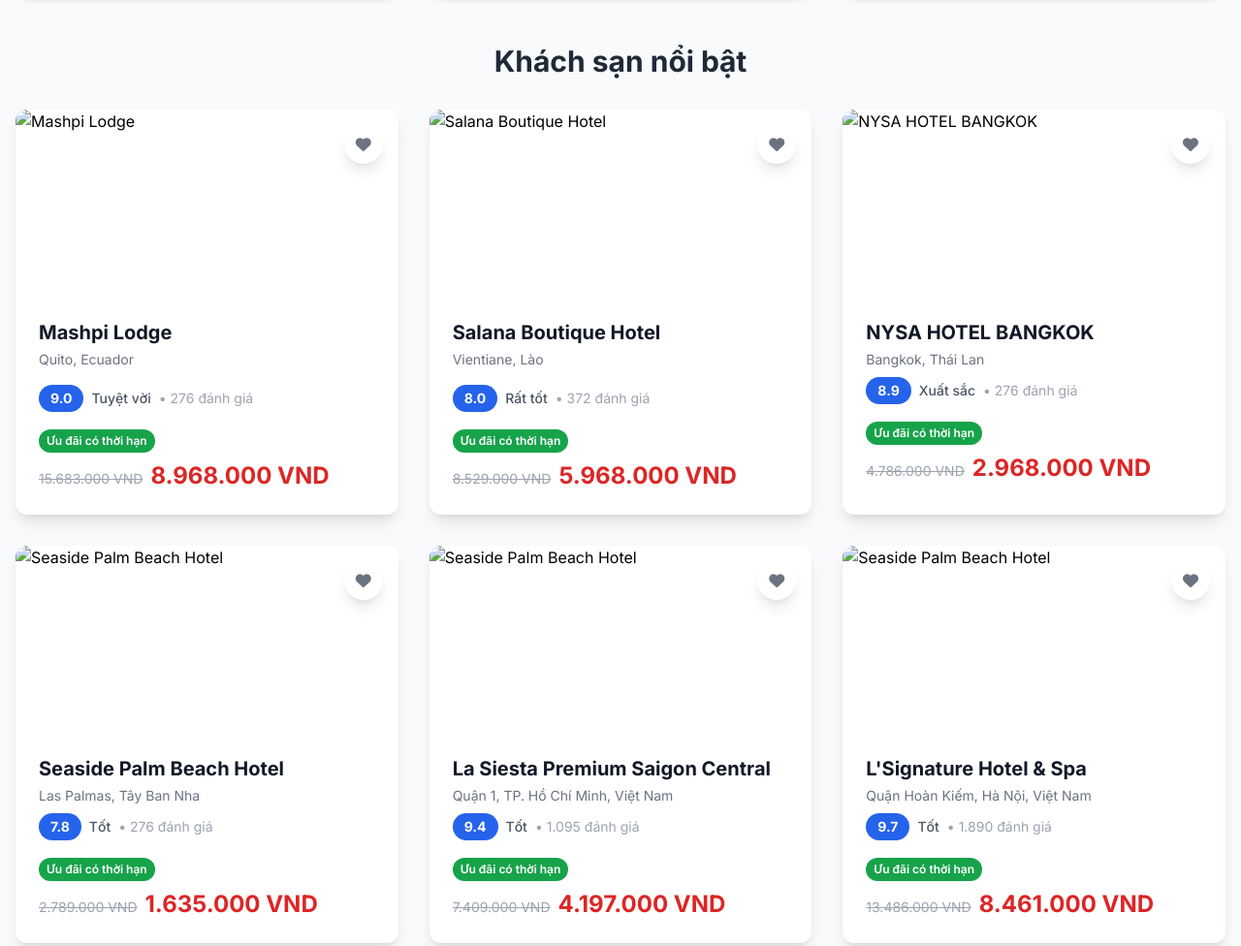
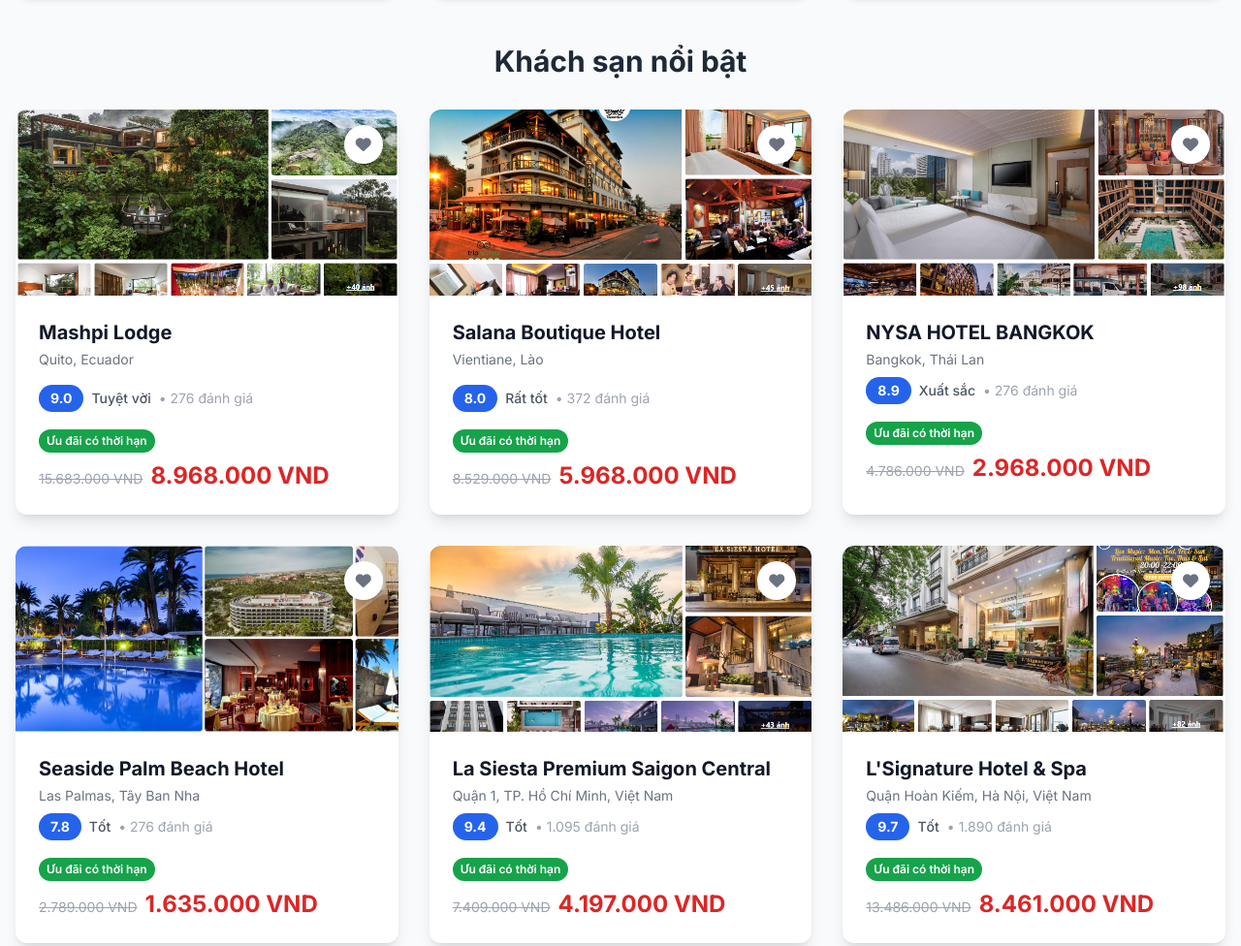
Before and after one commit to tnhai9630-sketch/8P_Travel, a website: page index.html in a window 1280 px wide. Shown: the part 807-1783 px from the top of the page at 97% size. Drawn offline with nearby package versions, Linux system fonts and the light colour scheme.

Commit message:
Update index.html

```diff
--- a/index.html
+++ b/index.html
@@ -70,7 +70,7 @@
     <header class="bg-white shadow-sm py-4">
         <div class="container mx-auto flex justify-between items-center px-4">
             <div class="flex items-center space-x-2">
-                <img src="assets/Layer_1.png" alt="8P Travel Logo" class="h-10 w-10">
+                <img src="Layer_1.png" alt="8P Travel Logo" class="h-10 w-10">
                 <span class="text-2xl font-bold text-gray-800">8P Travel</span>
             </div>
             <nav>
@@ -104,7 +104,7 @@
 
     </header>
 
-    <section class="relative py-20 md:py-32 rounded-b-3xl shadow-lg" style="background-image: url('assets/banner1.png'); background-size: cover; background-position: center;">
+    <section class="relative py-20 md:py-32 rounded-b-3xl shadow-lg" style="background-image: url('banner1.png'); background-size: cover; background-position: center;">
         <div class="absolute inset-0 bg-black opacity-40 rounded-b-3xl"></div>
         <div class="container mx-auto px-4 relative z-10 text-white text-center">
             <h1 class="text-4xl md:text-6xl font-extrabold mb-4 animate-fade-in">Chào mừng bạn đến với 8P Travel</h1>
@@ -138,7 +138,7 @@
 
             <div class="bg-white rounded-xl shadow-lg overflow-hidden transform transition-transform hover:scale-105" data-hotel-id="mashpi-lodge">
                 <div class="relative">
-                    <img src="assets/Mashpi Lodge.png" alt="Mashpi Lodge" class="w-full h-48 object-cover">
+                    <img src="Mashpi Lodge.png" alt="Mashpi Lodge" class="w-full h-48 object-cover">
                     <button class="like-btn absolute top-4 right-4 bg-white rounded-full w-10 h-10 flex items-center justify-center shadow-lg text-gray-500 hover:bg-gray-100 transition-colors">
                         <i class="fas fa-heart"></i>
                     </button>
@@ -161,7 +161,7 @@
 
             <div class="bg-white rounded-xl shadow-lg overflow-hidden transform transition-transform hover:scale-105" data-hotel-id="salana-boutique-hotel">
                 <div class="relative">
-                    <img src="assets/Salana Boutique Hotel (2).png" alt="Salana Boutique Hotel" class="w-full h-48 object-cover">
+                    <img src="Salana Boutique Hotel (2).png" alt="Salana Boutique Hotel" class="w-full h-48 object-cover">
                     <button class="like-btn absolute top-4 right-4 bg-white rounded-full w-10 h-10 flex items-center justify-center shadow-lg text-gray-500 hover:bg-gray-100 transition-colors">
                         <i class="fas fa-heart"></i>
                     </button>
@@ -184,7 +184,7 @@
 
             <div class="bg-white rounded-xl shadow-lg overflow-hidden transform transition-transform hover:scale-105" data-hotel-id="nysa-hotel-bangkok">
                 <div class="relative">
-                    <img src="assets/NYSA HOTEL BANGKOK.png" alt="NYSA HOTEL BANGKOK" class="w-full h-48 object-cover">
+                    <img src="NYSA HOTEL BANGKOK.png" alt="NYSA HOTEL BANGKOK" class="w-full h-48 object-cover">
                     <button class="like-btn absolute top-4 right-4 bg-white rounded-full w-10 h-10 flex items-center justify-center shadow-lg text-gray-500 hover:bg-gray-100 transition-colors">
                         <i class="fas fa-heart"></i>
                     </button>
@@ -207,7 +207,7 @@
 
             <div class="bg-white rounded-xl shadow-lg overflow-hidden transform transition-transform hover:scale-105" data-hotel-id="seaside-palm-beach">
                 <div class="relative">
-                    <img src="assets/Seaside Palm Beach.png" alt="Seaside Palm Beach Hotel" class="w-full h-48 object-cover">
+                    <img src="Seaside Palm Beach.png" alt="Seaside Palm Beach Hotel" class="w-full h-48 object-cover">
                     <button class="like-btn absolute top-4 right-4 bg-white rounded-full w-10 h-10 flex items-center justify-center shadow-lg text-gray-500 hover:bg-gray-100 transition-colors">
                         <i class="fas fa-heart"></i>
                     </button>
@@ -229,7 +229,7 @@
             </div>
             <div class="bg-white rounded-xl shadow-lg overflow-hidden transform transition-transform hover:scale-105" data-hotel-id="la-siesta-saigon">
                 <div class="relative">
-                    <img src="assets/La Siesta Premium Saigon Central.png" alt="Seaside Palm Beach Hotel" class="w-full h-48 object-cover">
+                    <img src="La Siesta Premium Saigon Central.png" alt="Seaside Palm Beach Hotel" class="w-full h-48 object-cover">
                     <button class="like-btn absolute top-4 right-4 bg-white rounded-full w-10 h-10 flex items-center justify-center shadow-lg text-gray-500 hover:bg-gray-100 transition-colors">
                         <i class="fas fa-heart"></i>
                     </button>
@@ -251,7 +251,7 @@
             </div>
             <div class="bg-white rounded-xl shadow-lg overflow-hidden transform transition-transform hover:scale-105" data-hotel-id="lsignature-hotel-spa">
                 <div class="relative">
-                    <img src="assets/L'Signature Hotel & Spa.png" alt="Seaside Palm Beach Hotel" class="w-full h-48 object-cover">
+                    <img src="L'Signature Hotel & Spa.png" alt="Seaside Palm Beach Hotel" class="w-full h-48 object-cover">
                     <button class="like-btn absolute top-4 right-4 bg-white rounded-full w-10 h-10 flex items-center justify-center shadow-lg text-gray-500 hover:bg-gray-100 transition-colors">
                         <i class="fas fa-heart"></i>
                     </button>
@@ -548,4 +548,5 @@
 
     </script>
 </body>
+
 </html>
```
